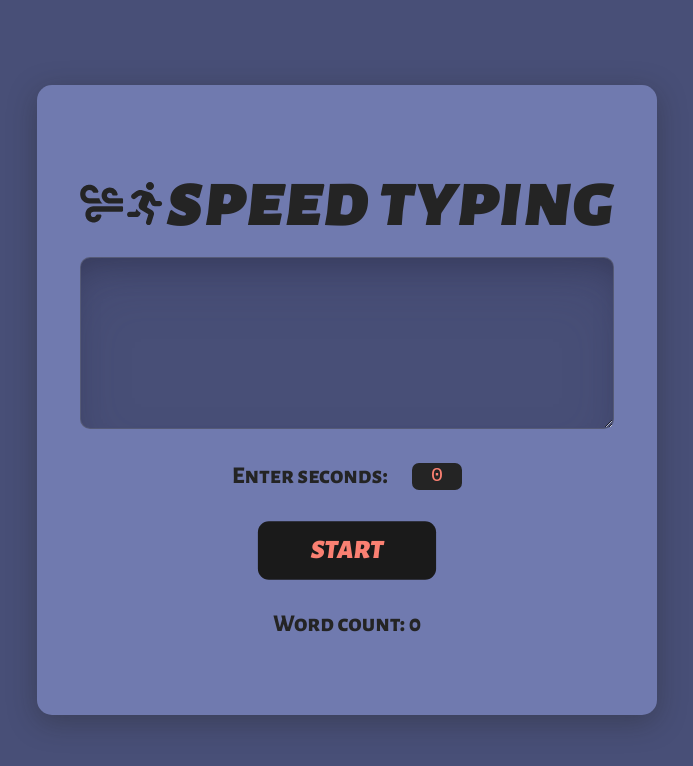
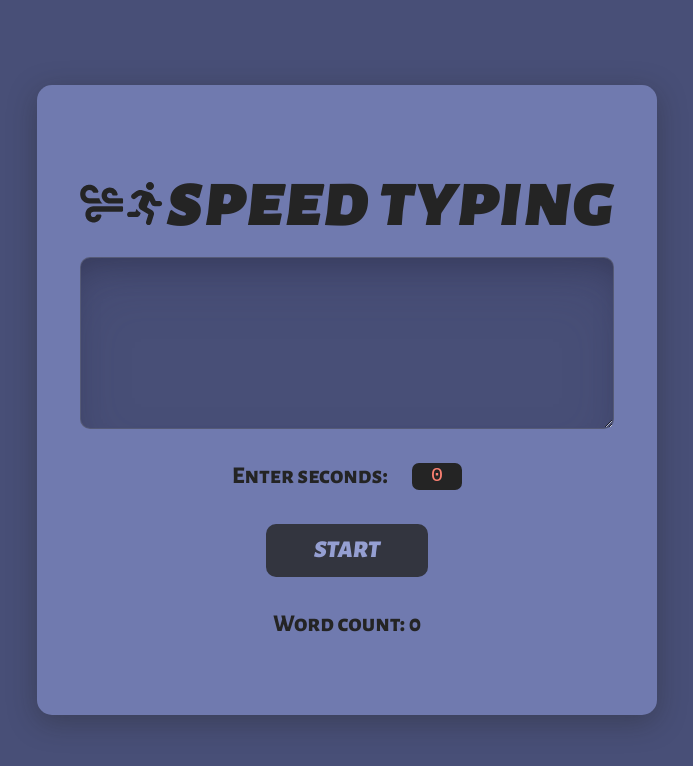
Before and after one commit to gare-Ware/my-first-react-app, a React (Create React App) app: page / in a window 1280 px wide. In both pictures the pointer is over the button "START". Shown: the top 766 px of the page, without its empty margins (293-986 px from the left). Built offline with nearby package versions, Linux system fonts and the light colour scheme.

Commit message:
final commits

```diff
--- a/src/App.js
+++ b/src/App.js
@@ -42,7 +42,7 @@ function App() {
           </div>}
       <button
           onClick={startGame}
-          disabled={isTimeRunning}
+          disabled={isTimeRunning || gameTime ===0}
       >
           Start
       </button>
--- a/src/hooks/useWordGame.js
+++ b/src/hooks/useWordGame.js
@@ -38,7 +38,7 @@ function useWordGame(startingTime = 10) {
         } else if(timeRemaining === 0) {
             endGame()
         }
-    }, [timeRemaining, isTimeRunning]) // eslint-disable-line react-hooks/exhaustive-deps
+    }, [timeRemaining, isTimeRunning])
 
     return {textBoxRef, handleChange, text, isTimeRunning, timeRemaining, startGame, wordCount}
 }
--- a/src/index.css
+++ b/src/index.css
@@ -99,6 +99,11 @@ button:disabled {
   cursor: not-allowed;
   opacity: .8;
 }
+button:disabled:hover {
+  transform: none;
+  color: #9fa9db;
+  background-color: #242424;
+}
 button:hover {
   color: salmon;
   background-color: #1a1a1a;
```
